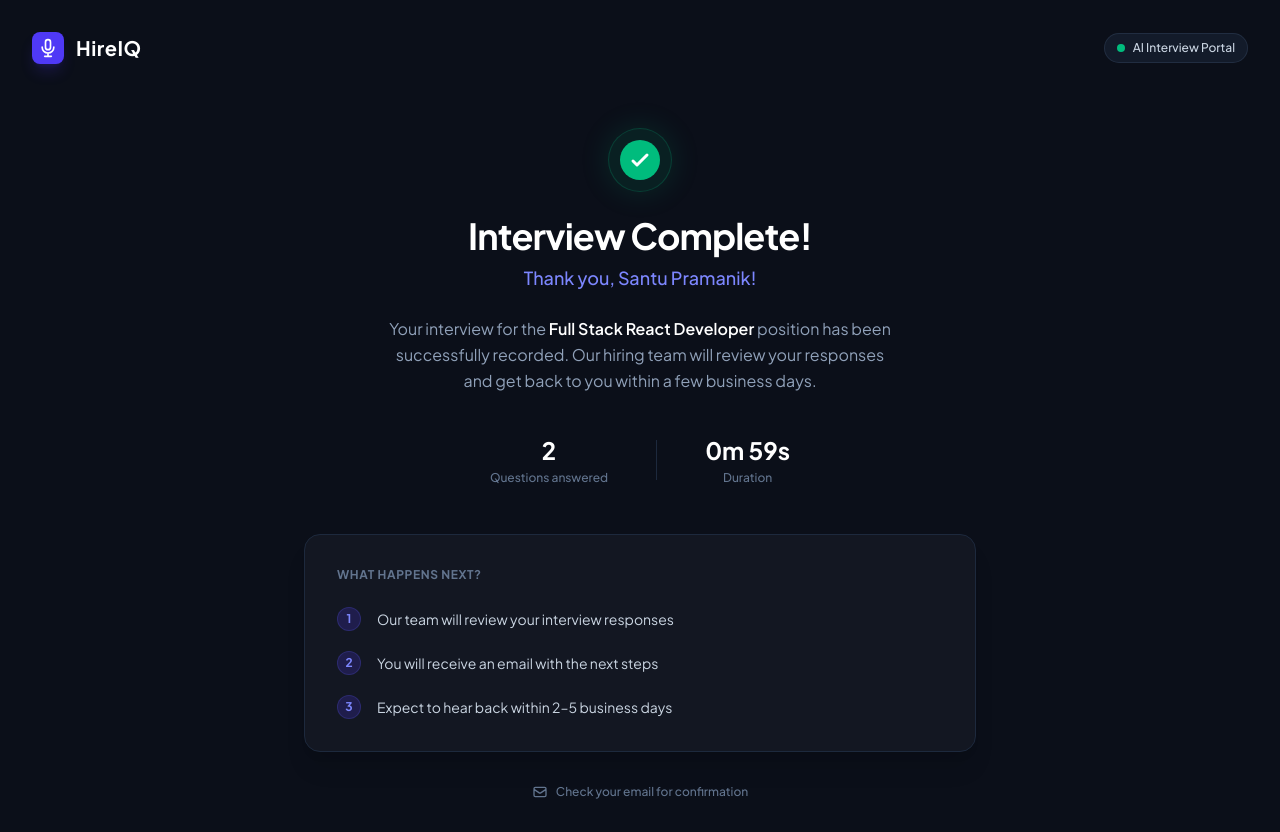
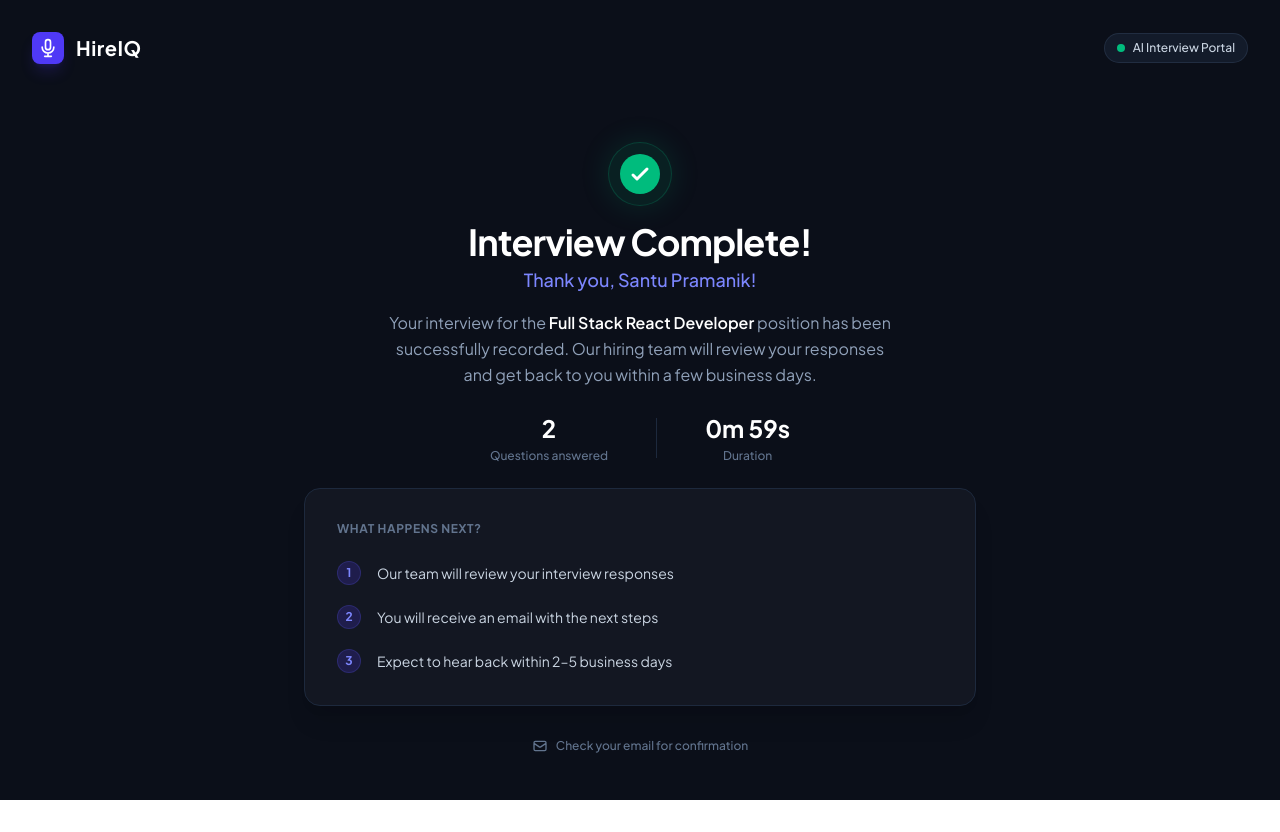
Before and after one commit to santupramanik1/HireIQ, a React (Vite) app in the folder frontend/: page /complete-interview in a window 1280 px wide. After the commit the page ends 800 px from the top, so only its background shows below. Built offline with nearby package versions, Linux system fonts and the light colour scheme; a web font is replaced by a local one.

Commit message:
fix: changes then layout for good looking

```diff
--- a/frontend/src/interview/pages/InterviewCompletePage.tsx
+++ b/frontend/src/interview/pages/InterviewCompletePage.tsx
@@ -48,10 +48,10 @@ export default function InterviewCompletePage() {
       </header>
 
       {/* --- Main Content --- */}
-      <main className="flex-1 flex flex-col items-center justify-center p-4 md:p-8">
+      <main className="flex-1 flex flex-col items-center justify-center p-4 md:p-8  ">
         <div className="max-w-2xl w-full flex flex-col items-center text-center animate-fade-in-up">
           {/* Success Icon */}
-          <div className="w-16 h-16 bg-emerald-500/10 rounded-full flex items-center justify-center mb-6 border border-emerald-500/20 shadow-[0_0_30px_rgba(16,185,129,0.15)]">
+          <div className="w-16 h-16 bg-emerald-500/10 rounded-full flex items-center justify-center mb-4 border border-emerald-500/20 shadow-[0_0_30px_rgba(16,185,129,0.15)]">
             <div className="w-10 h-10 bg-emerald-500 rounded-full flex items-center justify-center">
               <svg
                 className="w-6 h-6 text-white"
@@ -70,15 +70,15 @@ export default function InterviewCompletePage() {
           </div>
 
           {/* Headings */}
-          <h1 className="text-3xl md:text-4xl font-bold text-white tracking-tight mb-2">
+          <h1 className="text-3xl md:text-4xl font-bold text-white tracking-tight mb-1">
             Interview Complete!
           </h1>
-          <p className="text-lg text-indigo-400 font-medium mb-6">
+          <p className="text-lg text-indigo-400 font-medium mb-4">
             Thank you, {candidateName}!
           </p>
 
           {/* Description */}
-          <p className="text-slate-400 text-sm md:text-base leading-relaxed mb-10 max-w-lg">
+          <p className="text-slate-400 text-sm md:text-base leading-relaxed mb-6 max-w-lg">
             Your interview for the{' '}
             <span className="text-white font-semibold">{jobTitle}</span>{' '}
             position has been successfully recorded. Our hiring team will review
@@ -86,7 +86,7 @@ export default function InterviewCompletePage() {
           </p>
 
           {/* Stats Row */}
-          <div className="flex items-center justify-center gap-12 mb-12">
+          <div className="flex items-center justify-center gap-12 mb-6">
             <div className="flex flex-col items-center">
               <span className="text-2xl font-bold text-white">
                 {questionsAnswered}
```
